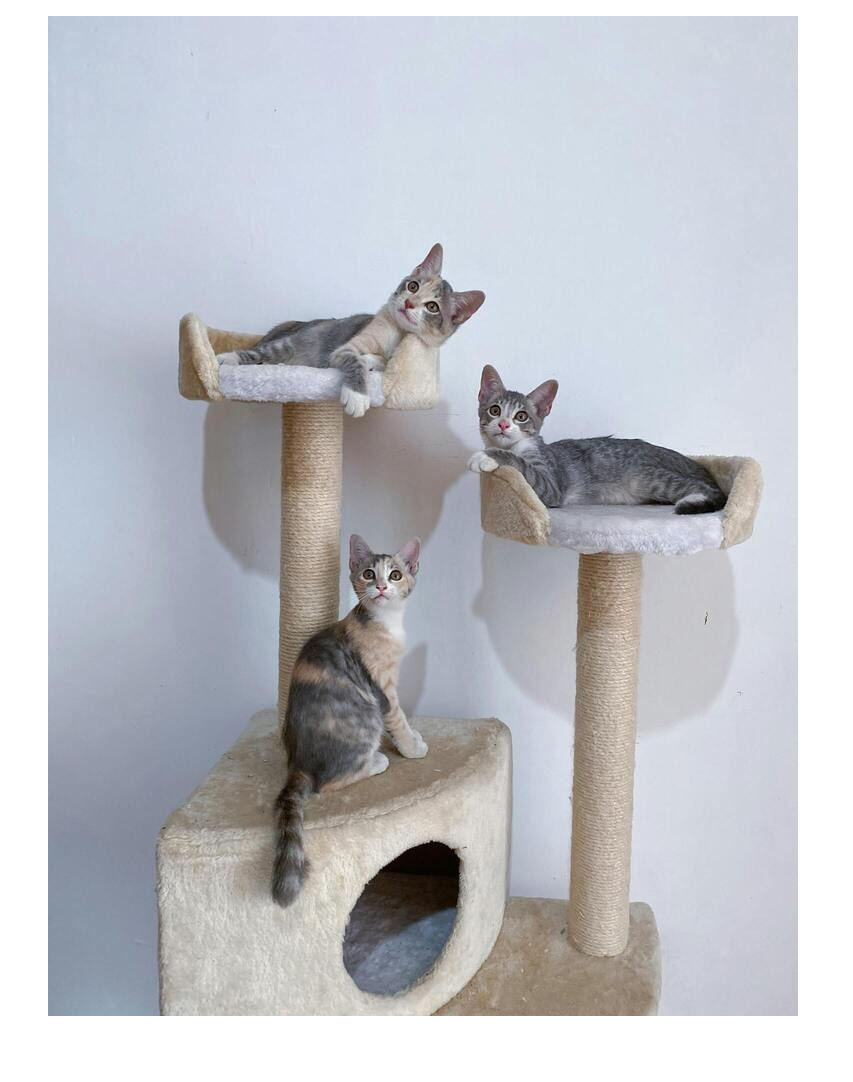
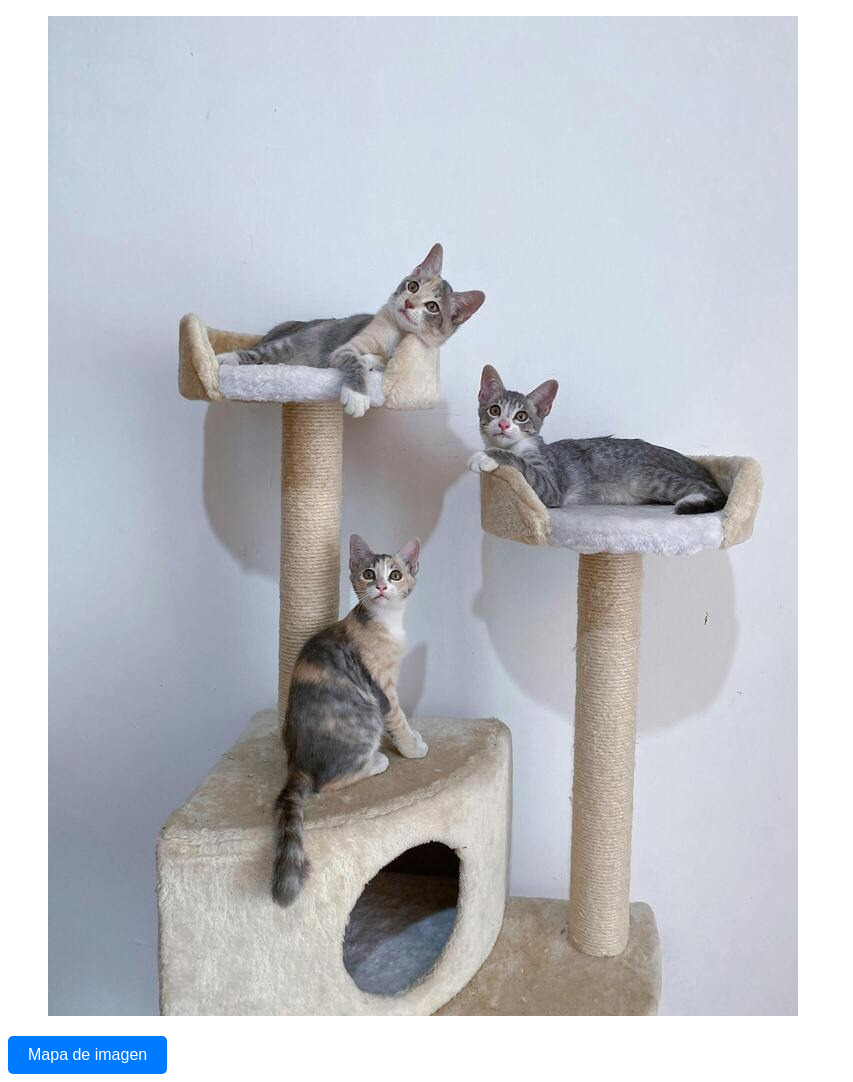
Before and after one commit to mapagatos/mapagatos.github.io, a plain HTML site: page index.html in a window 1280 px wide. Shown: the whole page, without its empty margins (0-853 px from the left). Before the commit the page ends 1036 px from the top, so only its background shows below. Drawn offline with Linux system fonts and the light colour scheme.

Commit message:
Update index.html

```diff
--- a/index.html
+++ b/index.html
@@ -5,6 +5,26 @@
     <meta name="viewport" content="width=device-width, initial-scale=1.0">
     <meta name="author" content="Valeria Pardo">
     <title>MAPA</title>
+    <style>
+    button {
+            padding: 10px 20px;
+            font-size: 16px;
+            border: none;
+            background-color: #007BFF;
+            color: white;
+            cursor: pointer;
+            border-radius: 5px;
+            transition: background 0.3s;
+        }
+        button:hover {
+            background-color: #0056b3;
+        }
+        a {
+            text-decoration: none;
+            color: white;
+            display: block;
+        }
+    </style>
 </head>
 <body>
     <figure>
@@ -15,5 +35,8 @@
         <area shape="rect" coords="110, 995, 408, 505" href="https://www.kiwoko.com/blogmundoanimal/como-elegir-rascador-gatos/?srsltid=AfmBOoqSNFB-MPlViy1EJYS7tf_Vgql4zglfxEIN1G8VylVG9dH-qF1T" target="_blank" >
         </map>
       </figure>
+    <button onclick="location.href='https://menuprincipal.github.io/'">
+    <a href="https://menuprincipal.github.io//">Mapa de imagen</a>
+</button>
 </body>
 </html>
```
